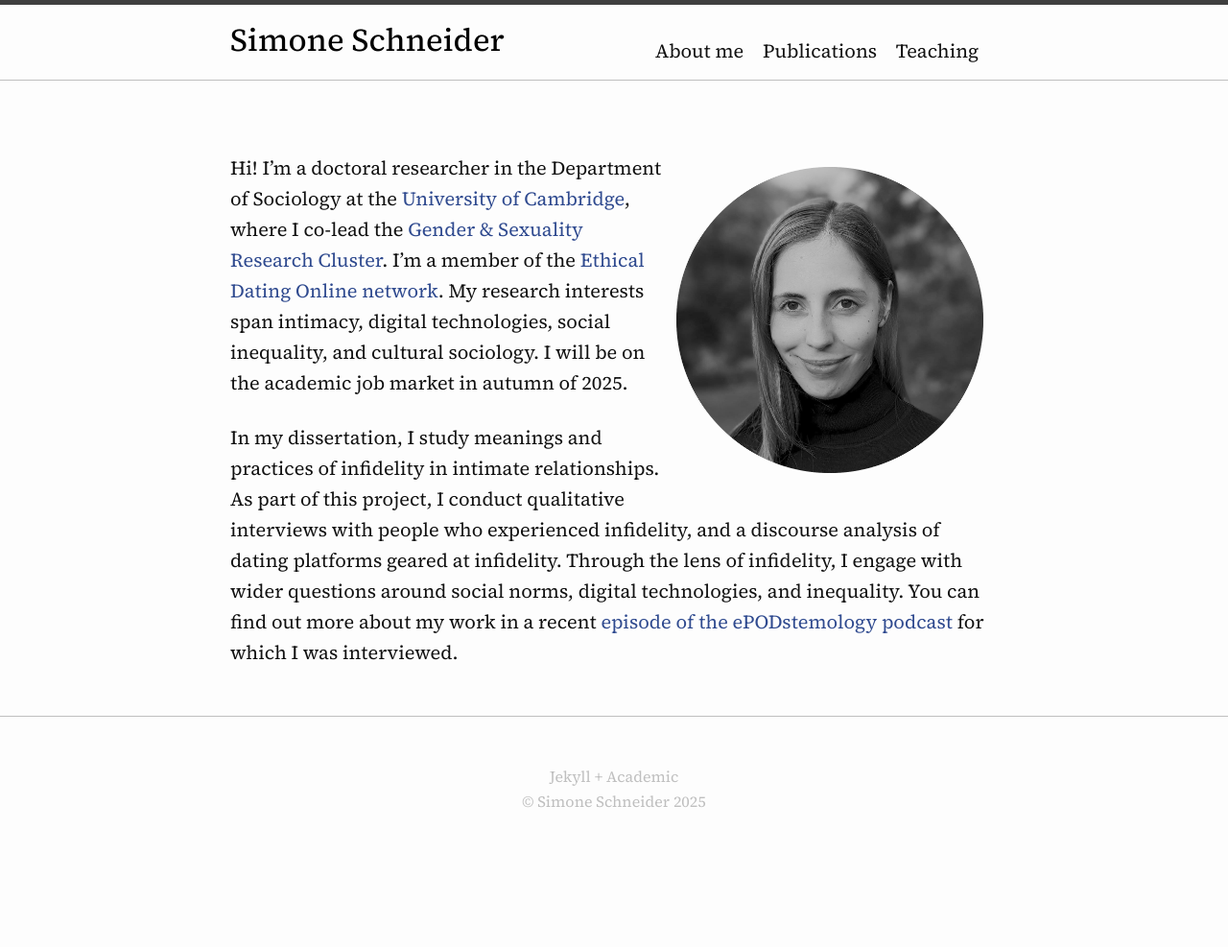
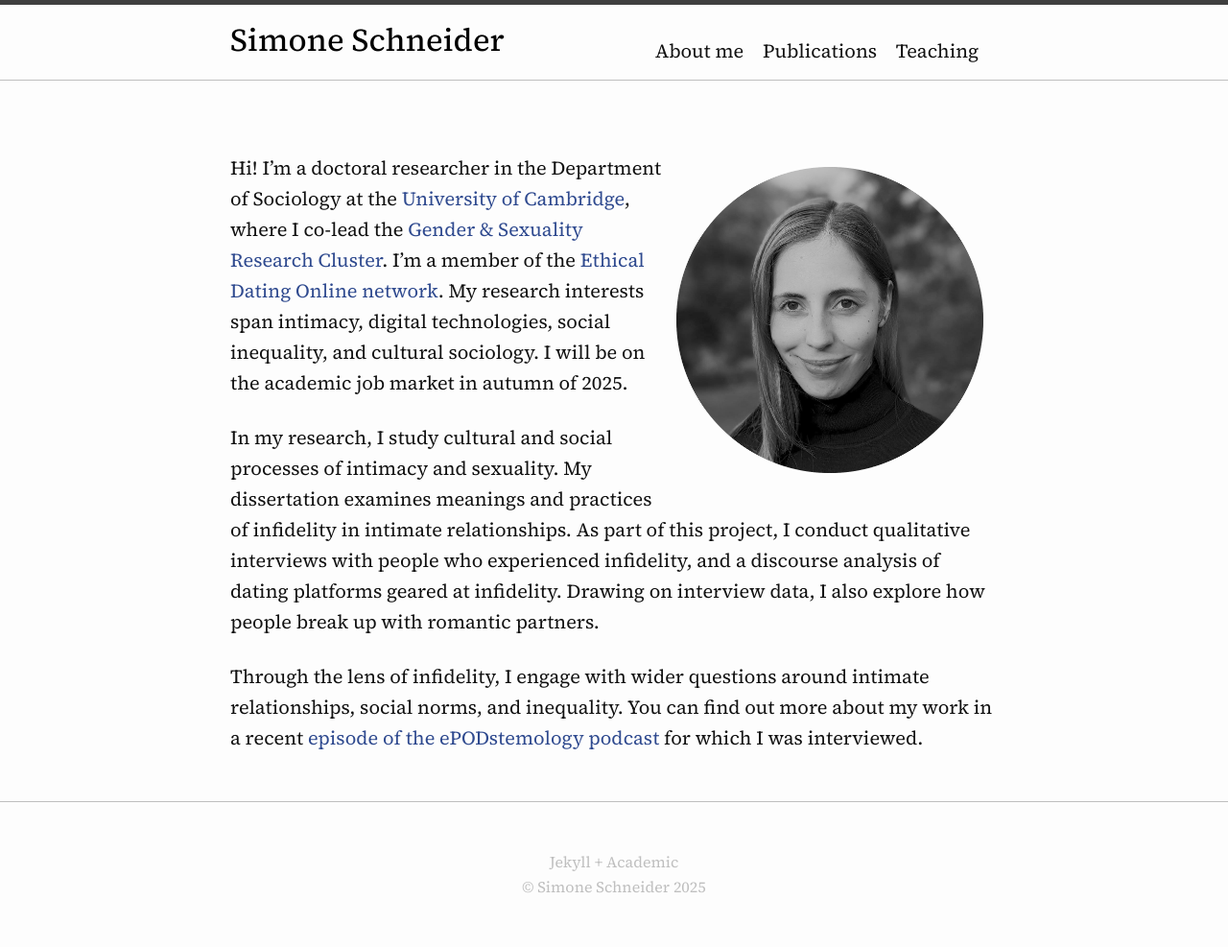
Before and after one commit to simone-schneider/simone-schneider.github.io, a Jekyll site: the page built from index.md, in a window 1280 px wide. Shown: the whole page at 96% size. Built offline with Jekyll 4.4.1, drawn with Linux system fonts in a browser that asks for light colours; before the commit the page ends 900 px from its top, so only the background shows below that.

Commit message:
Update index.md

```diff
--- a/index.md
+++ b/index.md
@@ -8,4 +8,6 @@ layout: page
 
 Hi! I'm a doctoral researcher in the Department of Sociology at the [University of Cambridge](https://research.sociology.cam.ac.uk/profile/simone-schneider-2022), where I co-lead the [Gender & Sexuality Research Cluster](https://research.sociology.cam.ac.uk/gender-sexuality-research-cluster). I'm a member of the [Ethical Dating Online network](https://www.ethicaldatingonline.com). My research interests span intimacy, digital technologies, social inequality, and cultural sociology. I will be on the academic job market in autumn of 2025.
 
-In my dissertation, I study meanings and practices of infidelity in intimate relationships. As part of this project, I conduct qualitative interviews with people who experienced infidelity, and a discourse analysis of dating platforms geared at infidelity. Through the lens of infidelity, I engage with wider questions around social norms, digital technologies, and inequality. You can find out more about my work in a recent [episode of the ePODstemology podcast](https://open.spotify.com/episode/5a1NqXbLalwLlqgXX4jhrA?si=378c2a0d7c7e4e22) for which I was interviewed.
+In my research, I study cultural and social processes of intimacy and sexuality. My dissertation examines meanings and practices of infidelity in intimate relationships. As part of this project, I conduct qualitative interviews with people who experienced infidelity, and a discourse analysis of dating platforms geared at infidelity. Drawing on interview data, I also explore how people break up with romantic partners.
+
+Through the lens of infidelity, I engage with wider questions around intimate relationships, social norms, and inequality. You can find out more about my work in a recent [episode of the ePODstemology podcast](https://open.spotify.com/episode/5a1NqXbLalwLlqgXX4jhrA?si=378c2a0d7c7e4e22) for which I was interviewed.
```
